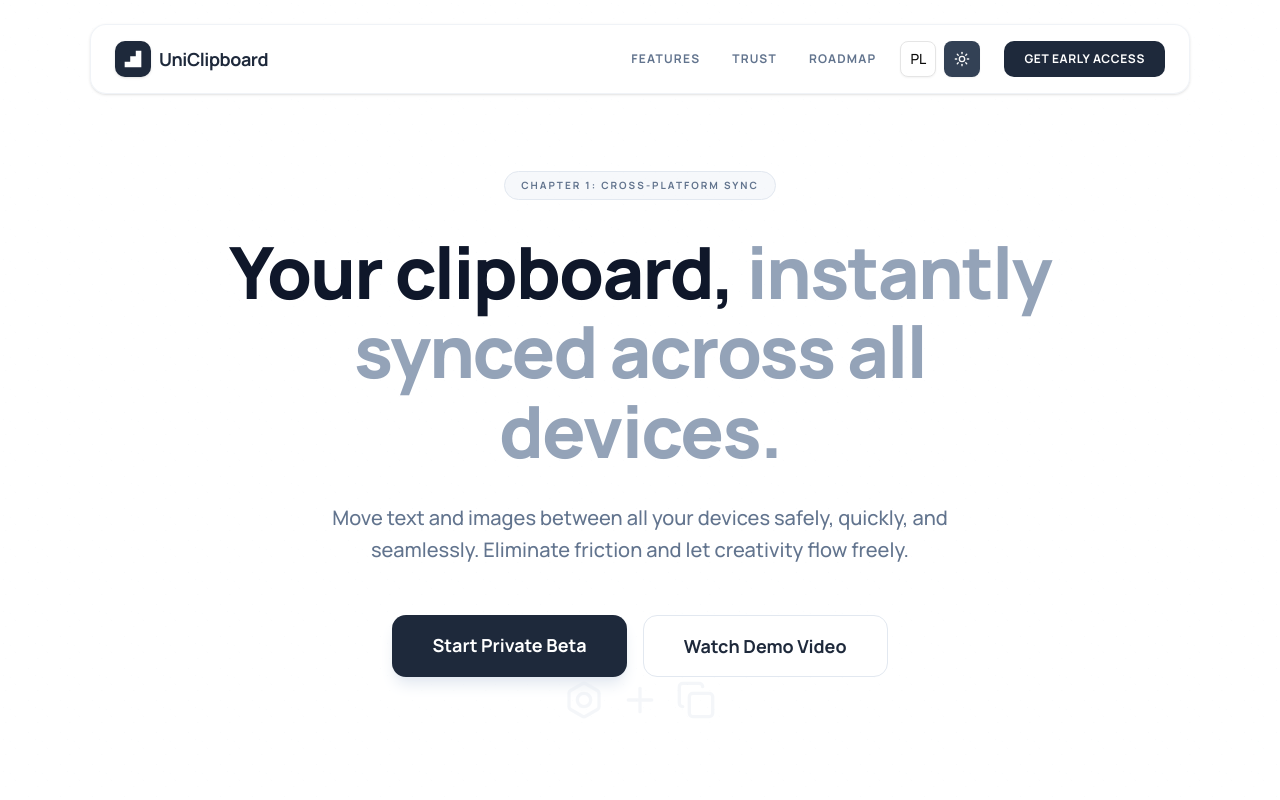
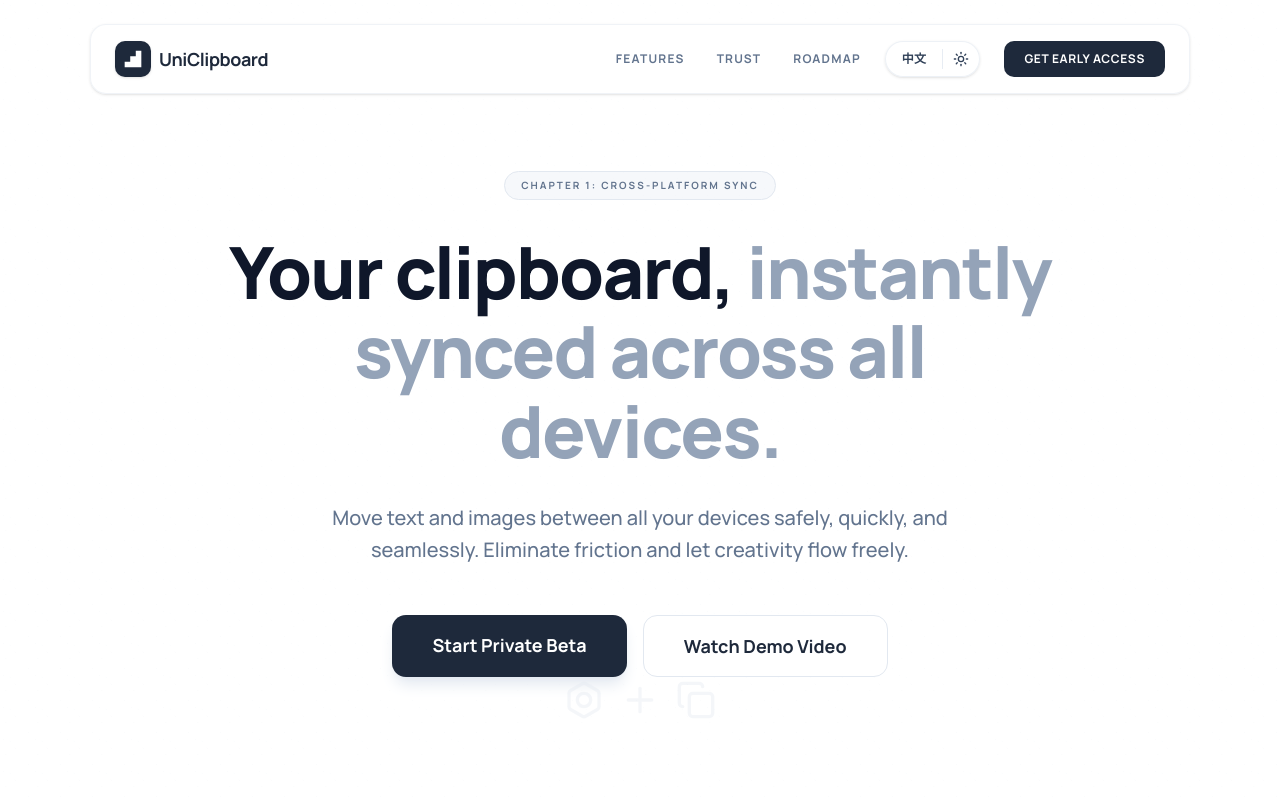
Before and after one commit to UniClipboard/uc-website, a Next.js app: page /en in a window 1280 px wide. Shown: the top 800 px of the page. Built offline with nearby package versions, Linux system fonts and the light colour scheme; no server answers.

Commit message:
feat(nav): unify language and theme controls

```diff
--- a/src/components/landing/Navigation.tsx
+++ b/src/components/landing/Navigation.tsx
@@ -1,14 +1,35 @@
 "use client";
 
+import { usePathname, useRouter } from "next/navigation";
 import { useLocale } from "next-intl";
+import { useTheme } from "next-themes";
 
-import { LangSwitcher } from "@/components/lang-switcher";
-import { ThemeSwitcher } from "@/components/theme-switcher";
+import { Icons } from "@/components/icons";
 import { getFormUrl } from "@/lib/form-config";
+
+const switchLocalePathname = (pathname: string, nextLocale: "en" | "zh") => {
+  const segments = pathname.split("/");
+  const maybeLocale = segments[1];
+
+  if (maybeLocale === "en" || maybeLocale === "zh") {
+    segments[1] = nextLocale;
+    return segments.join("/") || `/${nextLocale}`;
+  }
+
+  if (pathname === "/") return `/${nextLocale}`;
+  return `/${nextLocale}${pathname.startsWith("/") ? "" : "/"}${pathname}`;
+};
 
 export function Navigation() {
   const locale = useLocale();
+  const router = useRouter();
+  const pathname = usePathname();
+  const { theme, setTheme } = useTheme();
   const formUrl = getFormUrl(locale as "zh" | "en");
+
+  const nextLocale = locale === "en" ? "zh" : "en";
+  const languageLabel = locale === "en" ? "中文" : "EN";
+  const nextTheme = theme === "dark" ? "light" : "dark";
 
   return (
     <header className="fixed top-6 left-1/2 z-50 w-[95%] max-w-[1100px] -translate-x-1/2">
@@ -52,9 +73,30 @@ export function Navigation() {
               Roadmap
             </a>
           </div>
-          <div className="flex items-center gap-2">
-            <LangSwitcher className="h-9 w-9" />
-            <ThemeSwitcher className="h-9 w-9" />
+          <div
+            data-testid="nav-controls"
+            className="flex h-9 items-center rounded-full border border-slate-200/60 bg-white/60 px-1 shadow-sm backdrop-blur-md dark:border-slate-700/60 dark:bg-slate-950/30"
+          >
+            <button
+              type="button"
+              aria-label="Switch language"
+              onClick={() =>
+                router.push(switchLocalePathname(pathname, nextLocale))
+              }
+              className="inline-flex h-7 items-center rounded-full px-3 text-xs font-semibold tracking-wide text-slate-700 transition-colors hover:bg-white/70 focus-visible:ring-[3px] focus-visible:ring-slate-400/30 focus-visible:outline-none dark:text-slate-200 dark:hover:bg-slate-800/50 dark:focus-visible:ring-slate-500/30"
+            >
+              {languageLabel}
+            </button>
+            <span className="mx-1 h-5 w-px bg-slate-200/80 dark:bg-slate-700/80" />
+            <button
+              type="button"
+              aria-label="Toggle theme"
+              onClick={() => setTheme(nextTheme)}
+              className="inline-flex size-7 items-center justify-center rounded-full text-slate-700 transition-colors hover:bg-white/70 focus-visible:ring-[3px] focus-visible:ring-slate-400/30 focus-visible:outline-none dark:text-slate-200 dark:hover:bg-slate-800/50 dark:focus-visible:ring-slate-500/30"
+            >
+              <Icons.sun className="size-4 dark:hidden" />
+              <Icons.moon className="hidden size-4 dark:block" />
+            </button>
           </div>
           <a
             href={formUrl}
```
Also changed, not shown: 1 other file (tests, documents, lock files or other folders).
